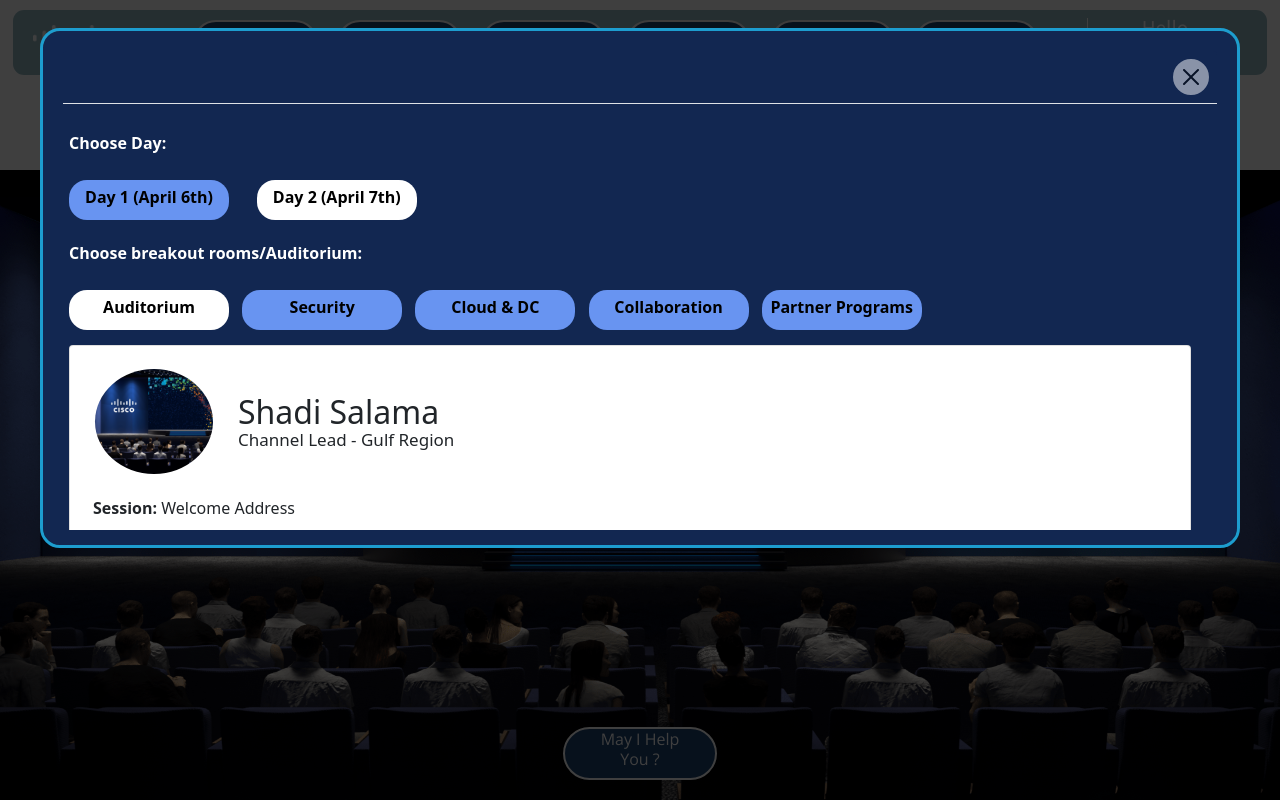
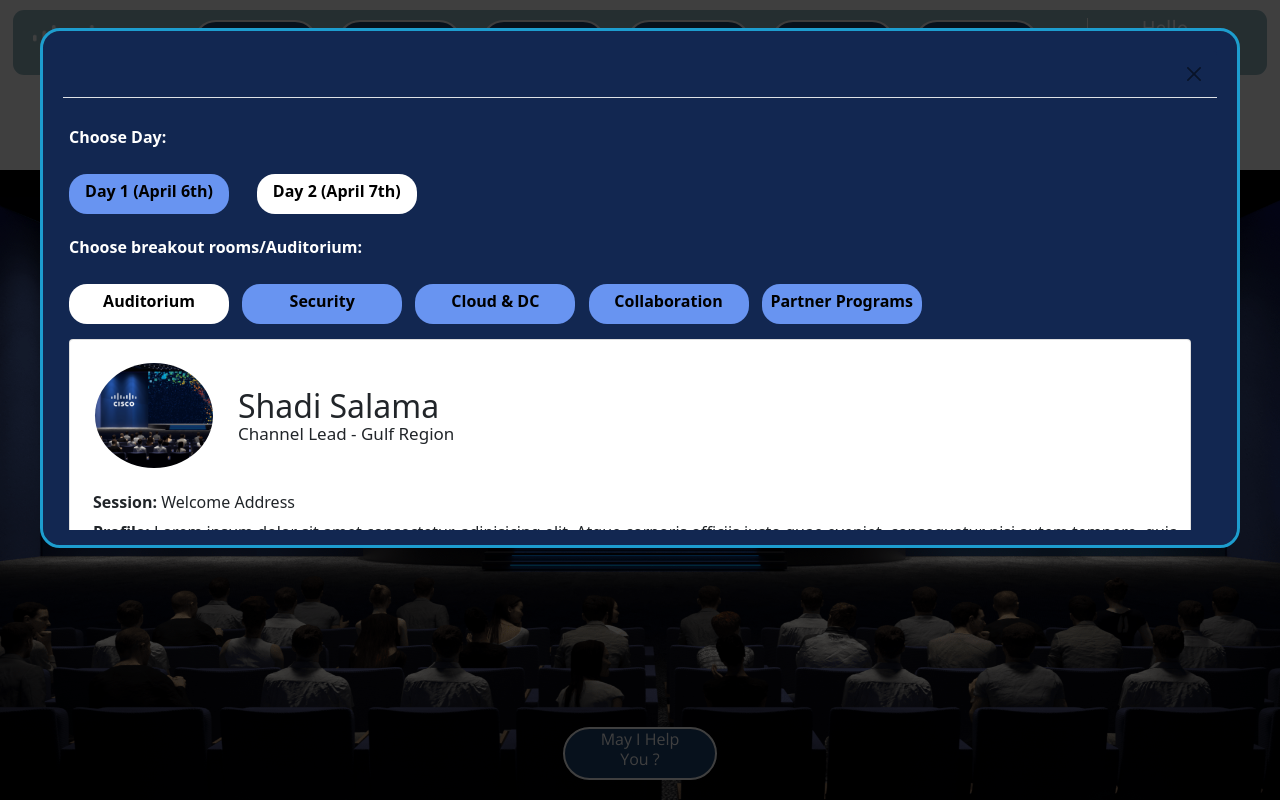
Before and after one commit to jawadaminkp/project1-task1, a plain HTML site: page index.html in a window 1280 px wide. Both pictures are taken after a click on the button "Speakers Bio". Drawn offline with nearby package versions, Linux system fonts and the light colour scheme; files that its build step writes are made by us from their sources; files whose address does not match are found by name.

Commit message:
Update index.html

```diff
--- a/index.html
+++ b/index.html
@@ -118,7 +118,7 @@
                   <div class="modal-content modal-style">
                     <div class="modal-header modal-style">
                       <!-- <h5 class="modal-title" id="staticBackdropLabel">Modal title</h5> -->
-                      <button type="button" class="btn-close" data-bs-dismiss="modal" aria-label="Close"></button>
+                      <a type="button" class="btn-close" data-bs-dismiss="modal" aria-label="Close"></a>
                     </div>
 
                     <div class="modal-body modal-style">
```
